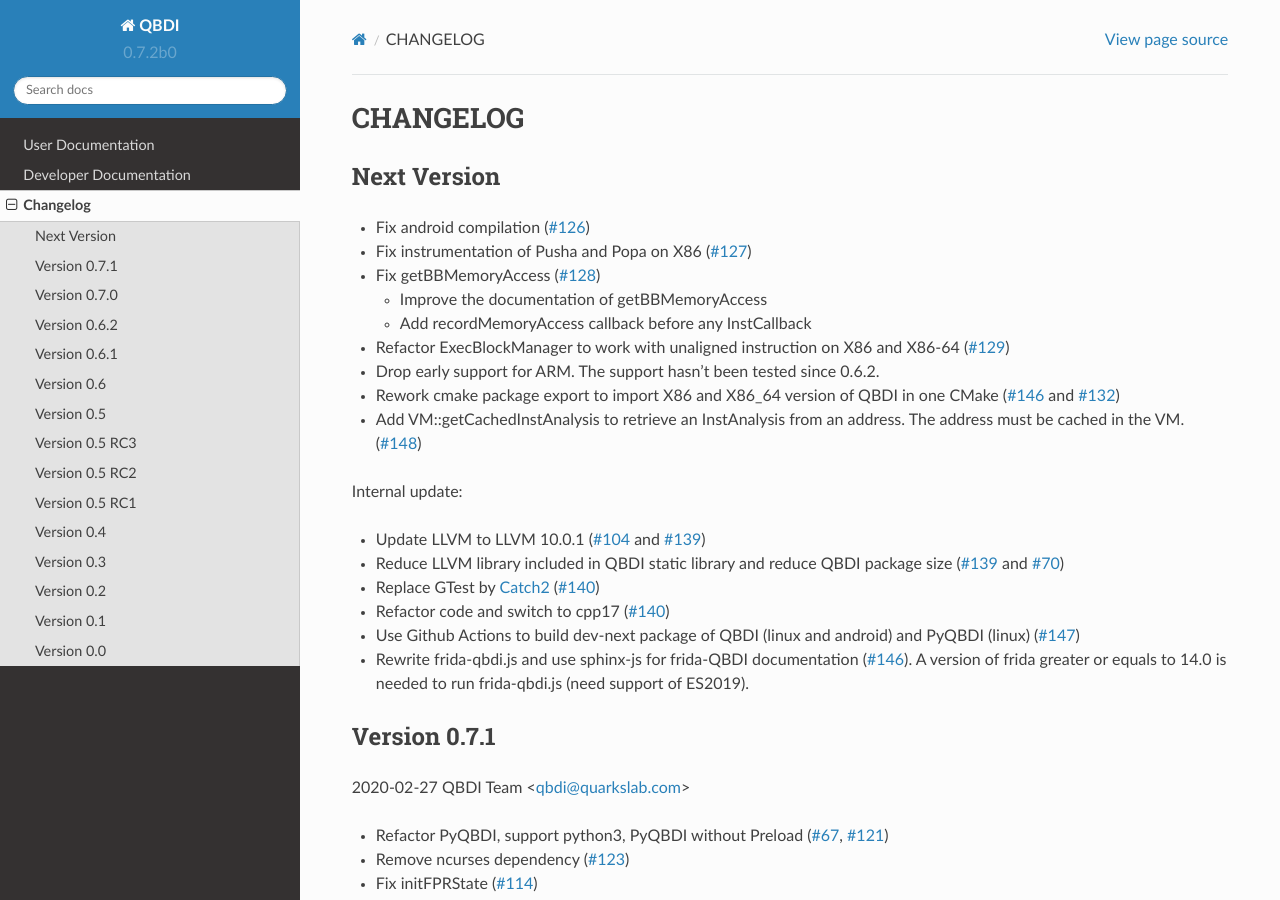
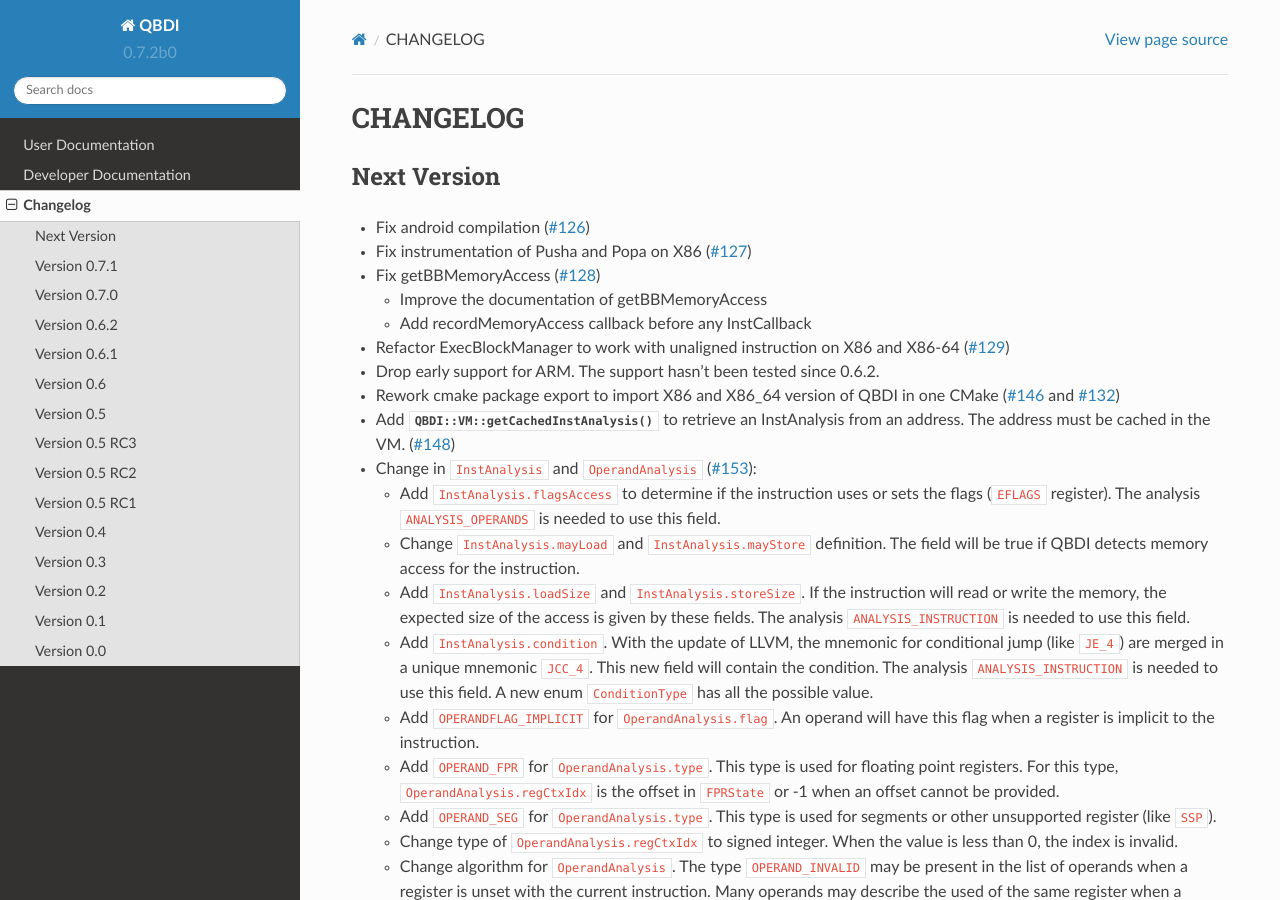
Before and after one commit to QBDI/QBDI, a Sphinx documentation site: the page built from docs/source/changelog.rst, in a window 1280 px wide and 900 px high. Built offline with Sphinx 7.4.7 and the Read the Docs theme 2.0.0, drawn with Linux system fonts in a browser that asks for light colours; some of the changed text lies outside the part shown.

Commit message:
Changelog

```diff
--- a/docs/source/changelog.rst
+++ b/docs/source/changelog.rst
@@ -14,7 +14,23 @@
 * Refactor ExecBlockManager to work with unaligned instruction on X86 and X86-64 (`#129 <https://github.com/QBDI/QBDI/pull/129>`_)
 * Drop early support for ARM. The support hasn't been tested since 0.6.2.
 * Rework cmake package export to import X86 and X86_64 version of QBDI in one CMake (`#146 <https://github.com/QBDI/QBDI/pull/146>`_ and `#132 <https://github.com/QBDI/QBDI/pull/132>`_)
-* Add VM::getCachedInstAnalysis to retrieve an InstAnalysis from an address. The address must be cached in the VM. (`#148 <https://github.com/QBDI/QBDI/pull/148>`_)
+* Add :cpp:func:`QBDI::VM::getCachedInstAnalysis` to retrieve an InstAnalysis from an address. The address must be cached in the VM. (`#148 <https://github.com/QBDI/QBDI/pull/148>`_)
+* Change in ``InstAnalysis`` and ``OperandAnalysis`` (`#153 <https://github.com/QBDI/QBDI/pull/153>`_):
+
+  * Add ``InstAnalysis.flagsAccess`` to determine if the instruction uses or sets the flags (``EFLAGS`` register). The analysis ``ANALYSIS_OPERANDS`` is needed to use this field.
+  * Change ``InstAnalysis.mayLoad`` and ``InstAnalysis.mayStore`` definition. The field will be true if QBDI detects memory access for the instruction.
+  * Add ``InstAnalysis.loadSize`` and ``InstAnalysis.storeSize``. If the instruction will read or write the memory, the expected size of the access is given by these fields.
+    The analysis ``ANALYSIS_INSTRUCTION`` is needed to use this field.
+  * Add ``InstAnalysis.condition``. With the update of LLVM, the mnemonic for conditional jump (like ``JE_4``) are merged in a unique mnemonic ``JCC_4``.
+    This new field will contain the condition.
+    The analysis ``ANALYSIS_INSTRUCTION`` is needed to use this field. A new enum ``ConditionType`` has all the possible value.
+  * Add ``OPERANDFLAG_IMPLICIT`` for ``OperandAnalysis.flag``. An operand will have this flag when a register is implicit to the instruction.
+  * Add ``OPERAND_FPR`` for ``OperandAnalysis.type``. This type is used for floating point registers.
+    For this type, ``OperandAnalysis.regCtxIdx`` is the offset in ``FPRState`` or -1 when an offset cannot be provided.
+  * Add ``OPERAND_SEG`` for ``OperandAnalysis.type``. This type is used for segments or other unsupported register (like ``SSP``).
+  * Change type of ``OperandAnalysis.regCtxIdx`` to signed integer. When the value is less than 0, the index is invalid.
+  * Change algorithm for ``OperandAnalysis``. The type ``OPERAND_INVALID`` may be present in the list of operands when a register is unset with the current instruction.
+    Many operands may describe the used of the same register when a register is used multiple times for different purposes by the instruction.
 
 Internal update:
 
```
